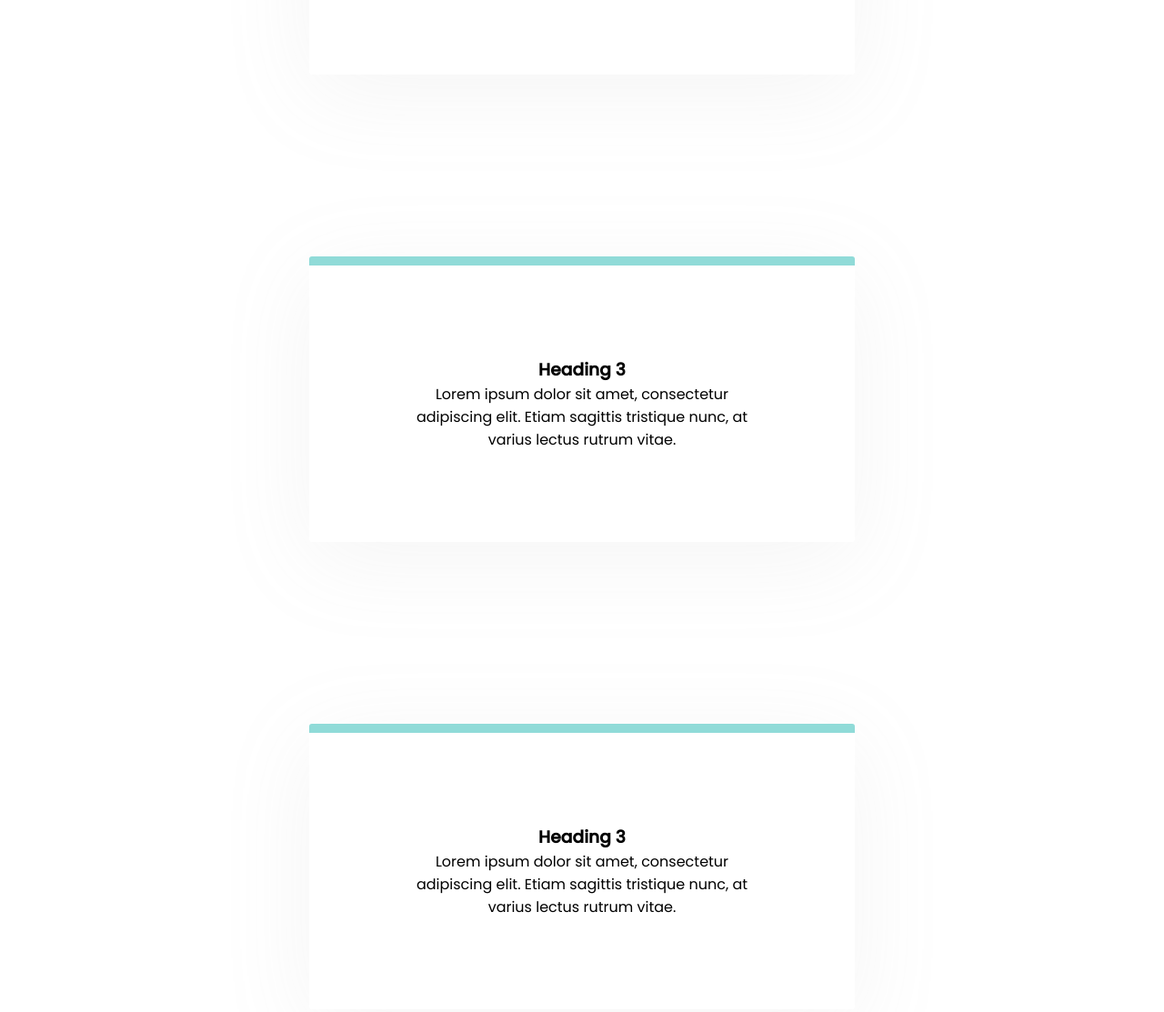
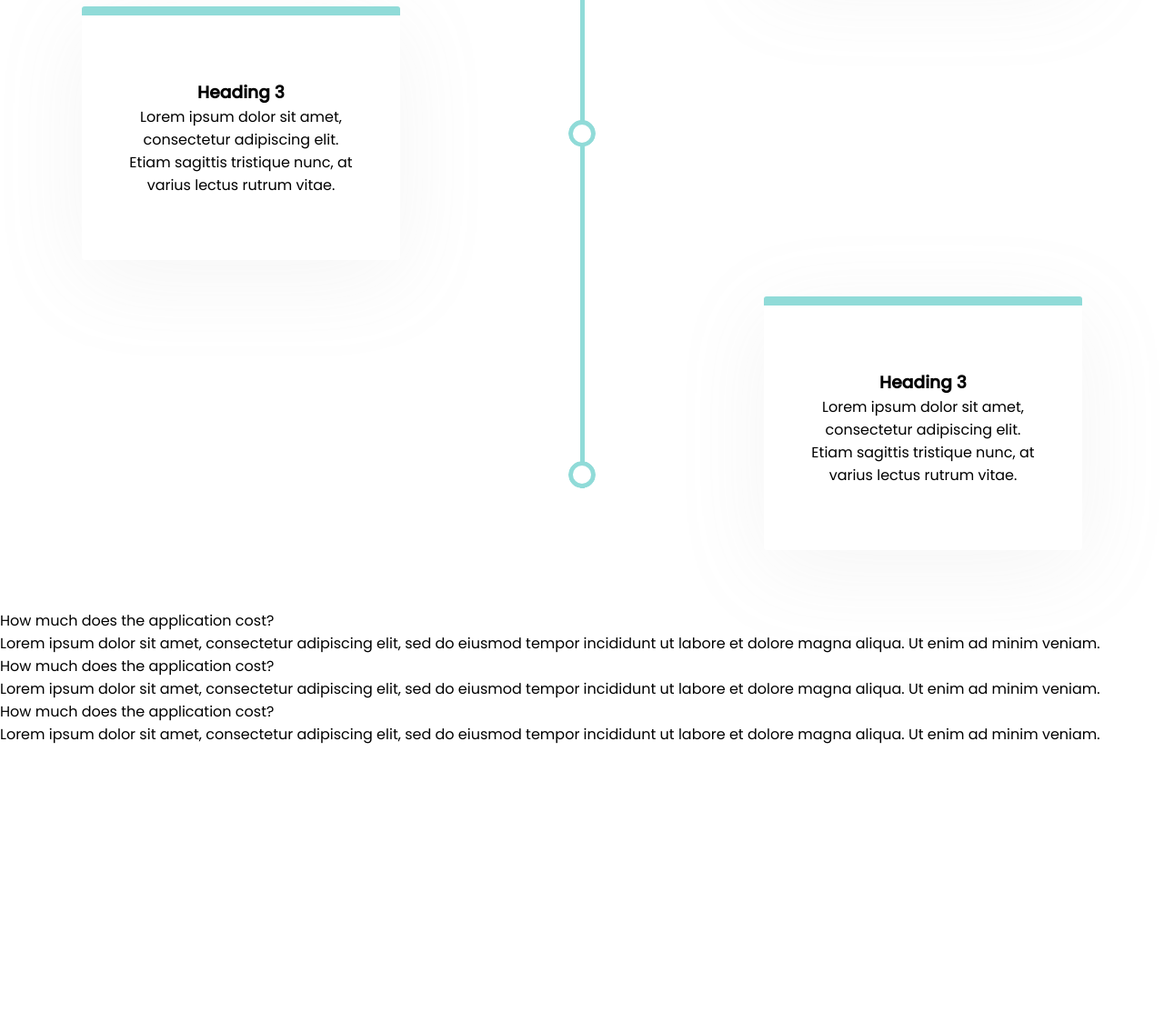
Before and after one commit to MigzRuiz/GlassOff, a website: page index.html in a window 1280 px wide. Shown: the part 2160-3273 px from the top of the page at 91% size. After the commit the page ends 2980 px from the top, so only its background shows below. Drawn offline with Linux system fonts and the light colour scheme.

Commit message:
Added some more layout in the works section

```diff
--- a/index.html
+++ b/index.html
@@ -97,6 +97,12 @@
     <div class="works">
         <h1 class="heading-primary margin-btm-s">How it works</h1>
         <div class="card">
+                <div class="line"></div>
+                <div class="accent">
+                    <div class="circle"></div>
+                    <div class="circle"></div>
+                    <div class="circle"></div>
+                </div>
                 <div class="card-box">
                         <h3 class="heading-tertiary">Heading 3</h3>
                         <p>Lorem ipsum dolor sit amet, consectetur adipiscing elit. Etiam sagittis tristique nunc, at varius lectus rutrum vitae.</p>
@@ -112,6 +118,25 @@
         </div>
     </div>
 
+    <div class="faq">
+        <h1 class="heading-primary text-white">Frequently asked questions</h1>
+        <div class="faq-block">
+                <div class="faq-item">
+                        <p>How much does the application cost?</p>
+                        <p>Lorem ipsum dolor sit amet, consectetur adipiscing elit, sed do eiusmod tempor incididunt ut labore et dolore magna aliqua. Ut enim ad minim veniam. </p>
+                    </div>
+
+        <div class="faq-item">
+                <p>How much does the application cost?</p>
+                <p>Lorem ipsum dolor sit amet, consectetur adipiscing elit, sed do eiusmod tempor incididunt ut labore et dolore magna aliqua. Ut enim ad minim veniam. </p>
+        </div>
+
+        <div class="faq-item">
+            <p>How much does the application cost?</p>
+            <p>Lorem ipsum dolor sit amet, consectetur adipiscing elit, sed do eiusmod tempor incididunt ut labore et dolore magna aliqua. Ut enim ad minim veniam. </p>
+        </div>
+    </div>
+
 </body>
 
 </html>
--- /dev/null
+++ b/sass/components/_card.scss
@@ -0,0 +1,25 @@
+
+//component card
+.card{
+    display: flex;
+    flex-direction: column;
+    justify-content: center;
+    align-items: center;
+
+    &-box {
+        margin: 2rem;
+        border-top: 1rem solid var(--color-secondary-light);
+        max-width: 35rem;
+        padding: 7rem 5rem;
+        box-shadow: var(--shadow-dark);
+        border-radius: 3px;
+
+        &:nth-child(odd){
+            align-self: flex-end;
+        }
+
+        &:nth-child(even){
+            align-self: flex-start;
+        }
+    }
+}
--- a/sass/layout/_layout.scss
+++ /dev/null
@@ -1,26 +0,0 @@
-.works{
-    //centering css
-    width: 100%;
-    max-width: 1140px;
-    margin: 0 auto;
-
-    margin-top: 30rem;
-    text-align: center;
-}
-
-//component card
-.card{
-    display: flex;
-    flex-direction: column;
-    justify-content: center;
-    align-items: center;
-
-    &-box {
-        margin: 10rem;
-        border-top: 1rem solid var(--color-secondary-light);
-        width: 60rem;
-        padding: 10rem;
-        box-shadow: var(--shadow-dark);
-        border-radius: 3px;
-    }
-}
--- /dev/null
+++ b/sass/layout/_works.scss
@@ -0,0 +1,38 @@
+.works{
+    //centering css
+    width: 100%;
+    max-width: 1140px;
+    margin: 0 auto;
+
+    margin-top: 30rem;
+    text-align: center;
+
+    position: relative;
+}
+
+.accent {
+    height: 75%;
+    position: absolute;
+    display: flex;
+    flex-direction: column;
+    justify-content: space-between;
+}
+
+.line{
+    width: 5px;
+    height: 75%;
+    background-color: var(--color-secondary-light);
+    position: absolute;
+
+}
+
+.circle{
+    width: 3rem;
+    height: 3rem;
+    background-color: var(--color-white);
+    border: 5px solid var(--color-secondary-light);
+    //-webkit-border-radius: 10rem;
+    border-radius: 10rem;
+    -webkit-clip-path: circle(50% at 50% 50%);
+    clip-path: circle(50% at 50% 50%);
+}
--- a/sass/main.scss
+++ b/sass/main.scss
@@ -5,8 +5,10 @@
 @import "base/base";
 @import "base/typography";
 
+@import "components/card";
 @import "components/button";
 
 @import "layout/about";
 @import "layout/header";
 @import "layout/layout";
+@import "layout/works";
```
Also changed, not shown: css/style.css.
